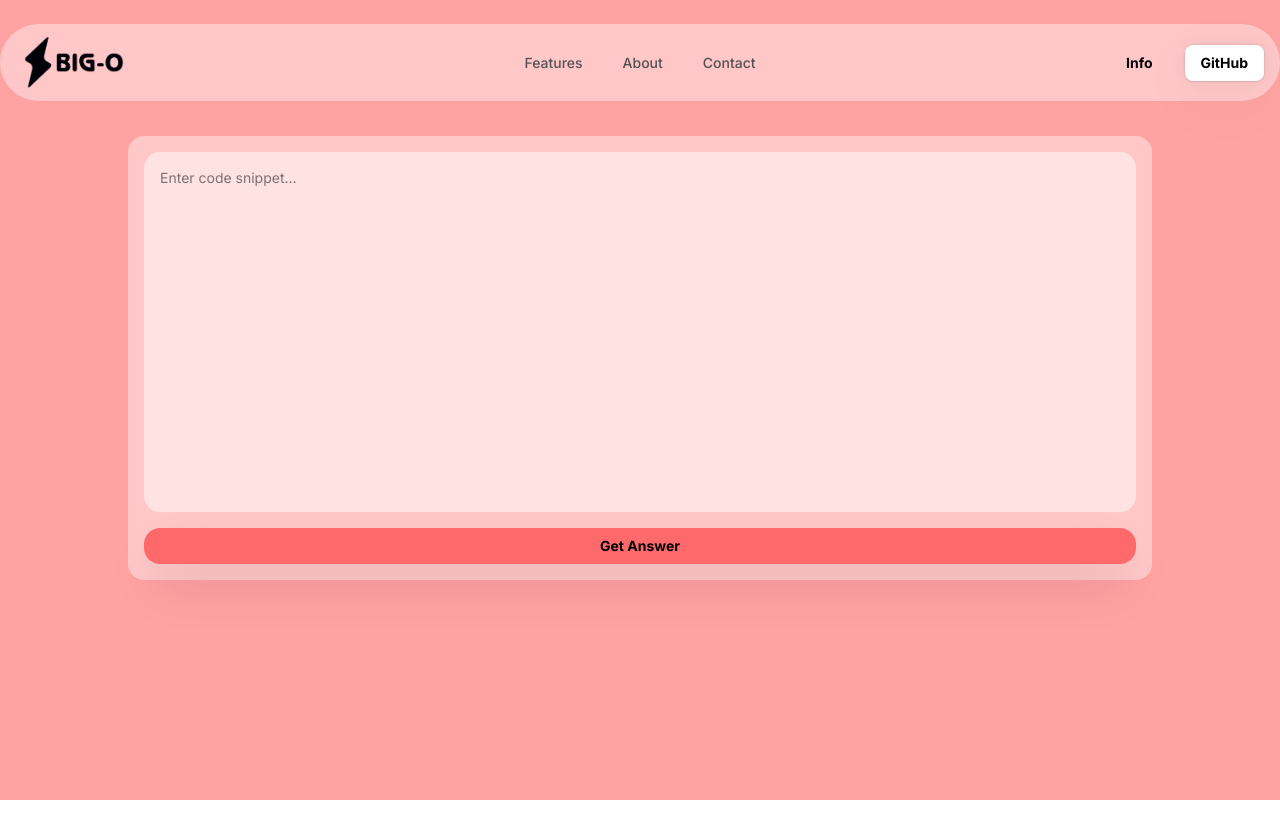
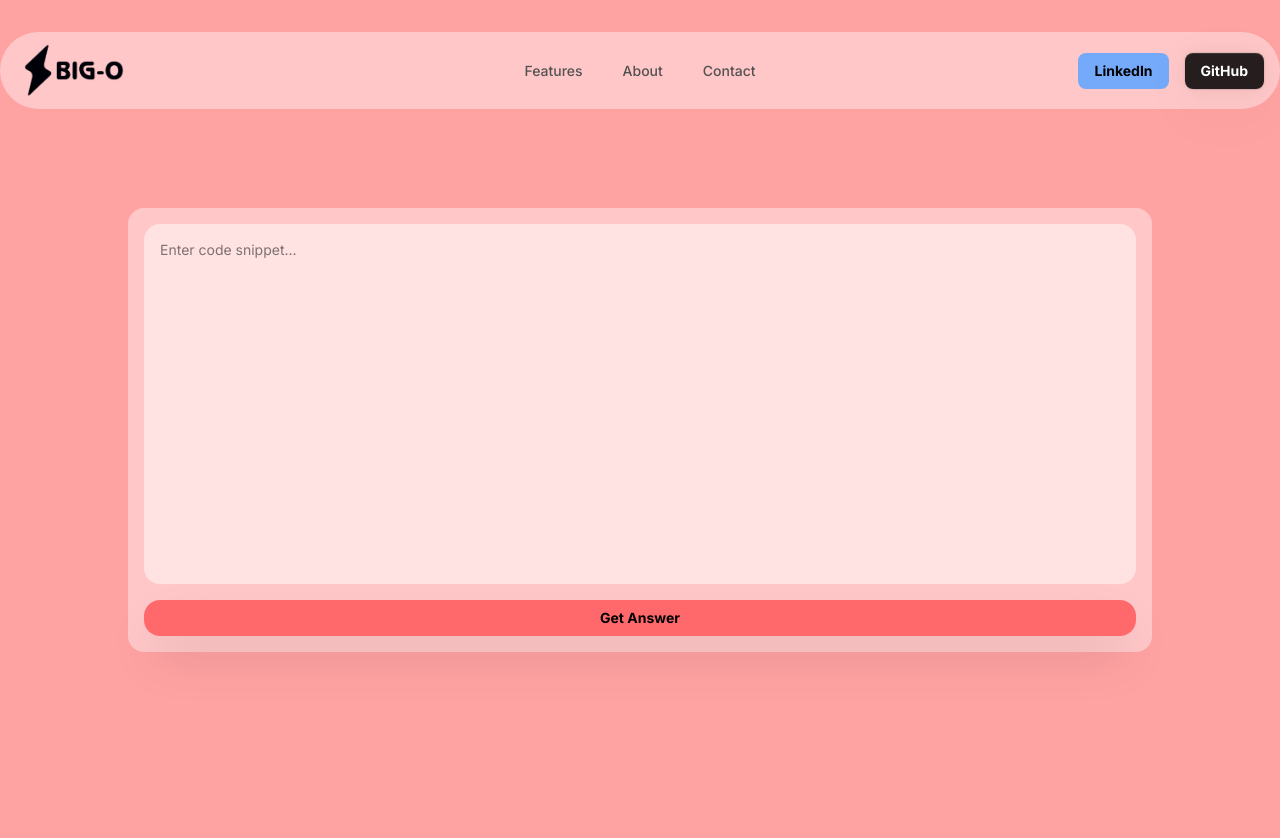
Before and after one commit to ms0031/Big-O, a Next.js app: page / in a window 1280 px wide. Shown: the top 838 px of the page. Before the commit the page ends 800 px from the top, so only its background shows below. Built offline with nearby package versions, Linux system fonts and the light colour scheme.

Commit message:
Update navbar styling and add LinkedIn button
- Add LinkedIn button with blue variant styling
- Adjust navbar position and button variants for better UX
- Update hover background color in resizable navbar

```diff
--- a/src/app/components/Navbar.tsx
+++ b/src/app/components/Navbar.tsx
@@ -33,14 +33,14 @@ export function NavbarDemo() {
 
   return (
     <div className="fixed  top-0 left-0 right-0 z-50 w-full  bg-white/40 shadow-sm">
-      <Navbar className="fixed inset-x-0 top-6">
+      <Navbar className="fixed inset-x-0 top-8">
         {/* Desktop Navigation */}
         <NavBody className="bg-white/40 backdrop-blur-3xl dark:bg-neutral-950/80">
           <NavbarLogo />
           <NavItems items={navItems} />
           <div className="flex items-center gap-4">
-            <NavbarButton variant="secondary">Info</NavbarButton>
-            <NavbarButton variant="primary">GitHub</NavbarButton>
+            <NavbarButton variant="blue" href="https://www.linkedin.com/in/ms0031/">LinkedIn</NavbarButton>
+            <NavbarButton variant="dark" href="https://github.com/ms0031/">GitHub</NavbarButton>
           </div>
         </NavBody>
 
@@ -72,14 +72,16 @@ export function NavbarDemo() {
             <div className="flex w-full flex-col gap-4">
               <NavbarButton
                 onClick={() => setIsMobileMenuOpen(false)}
-                variant="primary"
+                variant="blue"
+                href="https://www.linkedin.com/in/ms0031/"
                 className="w-full"
               >
-                Info
+                LinkedIn
               </NavbarButton>
               <NavbarButton
                 onClick={() => setIsMobileMenuOpen(false)}
-                variant="primary"
+                variant="dark"
+                href="https://github.com/ms0031/"
                 className="w-full"
               >
                 GitHub
--- a/src/app/page.tsx
+++ b/src/app/page.tsx
@@ -4,8 +4,8 @@ import { useState } from 'react';
 import { Inter } from 'next/font/google';
 import { useEffect } from 'react';
 import { NavbarDemo } from './components/Navbar';
+import { useRef } from 'react';
 const inter = Inter({ subsets: ['latin'] });
-
 export default function Home() {
   const [question, setQuestion] = useState('');
   const [answer, setAnswer] = useState('');
@@ -119,17 +119,30 @@ export default function Home() {
     }
   };
   // Add this useEffect to scroll to bottom when complexityInfo or answer changes
+  // Add a ref to track if this is the initial render
+  const isInitialRender = useRef(true);
+
+  // Modified useEffect to avoid scrolling on initial render/refresh
   useEffect(() => {
-    window.scrollTo({
-      top: document.documentElement.scrollHeight,
-      behavior: 'smooth'
-    });
+    // Skip scrolling on the initial render (page refresh)
+    if (isInitialRender.current) {
+      isInitialRender.current = false;
+      return;
+    }
+
+    // Only scroll when we have actual content changes after user interaction
+    if (complexityInfo || answer) {
+      window.scrollTo({
+        top: document.documentElement.scrollHeight,
+        behavior: 'smooth'
+      });
+    }
   }, [complexityInfo, answer]);
 
   return (
     <main className={`flex min-h-screen flex-col items-center justify-between p-6 bg-red-300`}>
       <NavbarDemo />
-      <div className="my-20 z-10 max-w-5xl w-full justify-items-center items-center justify-between font-mono text-sm">
+      <div className="my-38 z-10 max-w-5xl w-full justify-items-center items-center justify-between font-mono text-sm">
         <form onSubmit={handleSubmit} className="mt-8 w-full mb-8">
           <div className="flex flex-col gap-4 bg-white/40 bg-cover bg-center rounded-2xl p-4">
             <textarea
--- a/src/components/ui/resizable-navbar.tsx
+++ b/src/components/ui/resizable-navbar.tsx
@@ -135,7 +135,7 @@ export const NavItems = ({ items, className, onItemClick }: NavItemsProps) => {
           {hovered === idx && (
             <motion.div
               layoutId="hovered"
-              className="absolute inset-0 h-full w-full rounded-full bg-gray-100 dark:bg-neutral-800"
+              className="absolute inset-0 h-full w-full rounded-full bg-red-100 dark:bg-neutral-800"
             />
           )}
           <span className="relative z-20">{item.name}</span>
@@ -259,7 +259,7 @@ export const NavbarButton = ({
   as?: React.ElementType;
   children: React.ReactNode;
   className?: string;
-  variant?: "primary" | "secondary" | "dark" | "gradient";
+  variant?: "primary" | "secondary" | "dark" | "gradient" | "blue";
 } & (
   | React.ComponentPropsWithoutRef<"a">
   | React.ComponentPropsWithoutRef<"button">
@@ -271,9 +271,11 @@ export const NavbarButton = ({
     primary:
       "shadow-[0_0_24px_rgba(34,_42,_53,_0.06),_0_1px_1px_rgba(0,_0,_0,_0.05),_0_0_0_1px_rgba(34,_42,_53,_0.04),_0_0_4px_rgba(34,_42,_53,_0.08),_0_16px_68px_rgba(47,_48,_55,_0.05),_0_1px_0_rgba(255,_255,_255,_0.1)_inset]",
     secondary: "bg-transparent shadow-none dark:text-white",
-    dark: "bg-black text-white shadow-[0_0_24px_rgba(34,_42,_53,_0.06),_0_1px_1px_rgba(0,_0,_0,_0.05),_0_0_0_1px_rgba(34,_42,_53,_0.04),_0_0_4px_rgba(34,_42,_53,_0.08),_0_16px_68px_rgba(47,_48,_55,_0.05),_0_1px_0_rgba(255,_255,_255,_0.1)_inset]",
+    dark: "bg-black/85 text-white shadow-[0_0_24px_rgba(34,_42,_53,_0.06),_0_1px_1px_rgba(0,_0,_0,_0.05),_0_0_0_1px_rgba(34,_42,_53,_0.04),_0_0_4px_rgba(34,_42,_53,_0.08),_0_16px_68px_rgba(47,_48,_55,_0.05),_0_1px_0_rgba(255,_255,_255,_0.1)_inset]",
     gradient:
       "bg-gradient-to-b from-blue-500 to-blue-700 text-white shadow-[0px_2px_0px_0px_rgba(255,255,255,0.3)_inset]",
+    blue:
+      "bg-blue-400/80",
   };
 
   return (
```
Also changed, not shown: public/Linkedin2.png (added).
